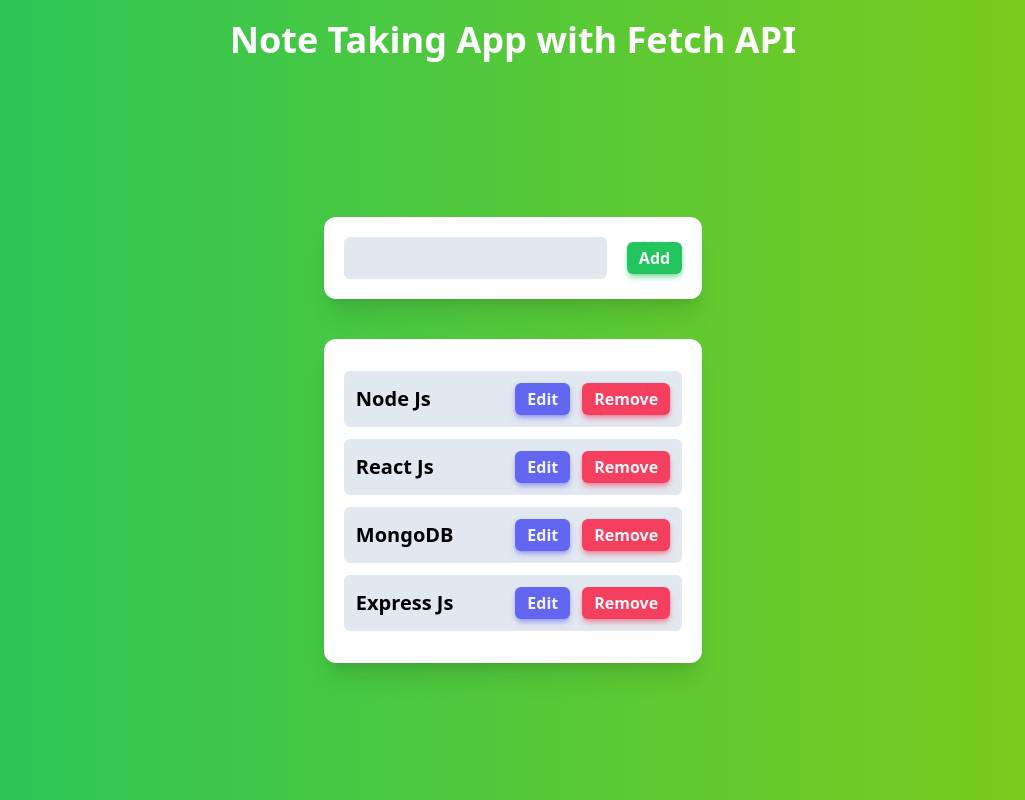
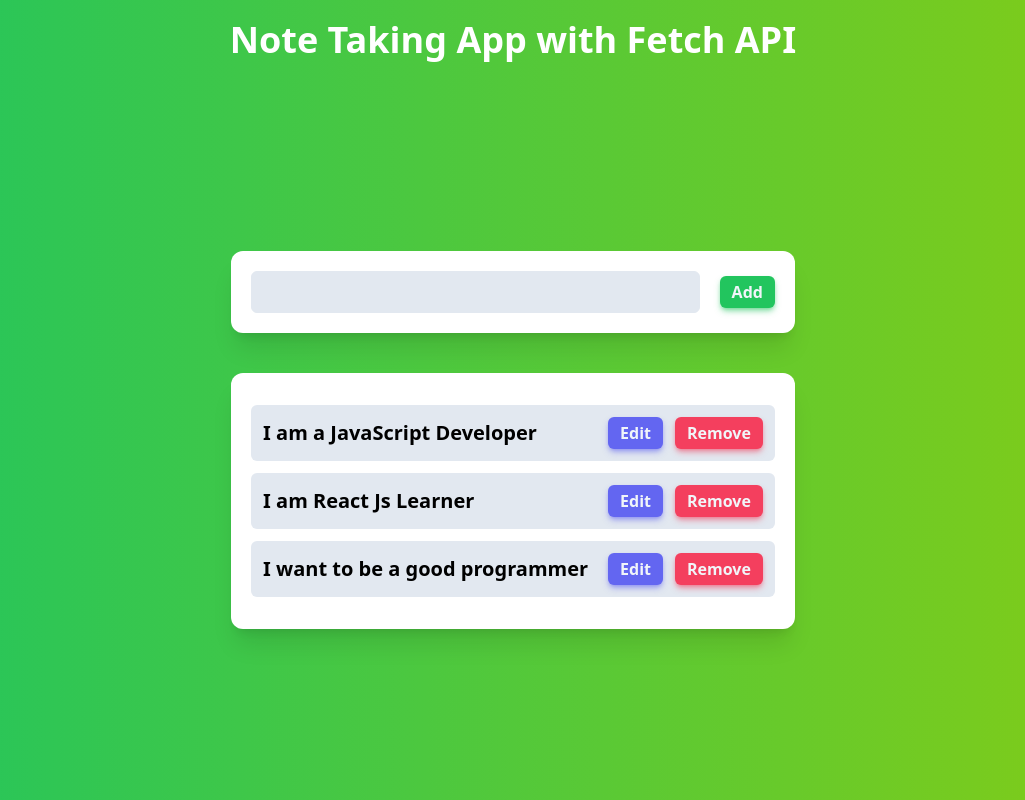
Before and after one commit to Nazmul1582/frontend-applications, a React (Create React App) app: page / in a window 1280 px wide. Shown: the whole page, without its empty margins (127-1152 px from the left). Built offline with nearby package versions, Linux system fonts and the light colour scheme; data requests are answered from the project's data file.

Commit message:
note-taking-app using fetch-api & lifting-state-up mechanism

```diff
--- a/package.json
+++ b/package.json
@@ -13,7 +13,7 @@
   },
   "scripts": {
     "start": "react-scripts start",
-    "server-start": "json-server -p 4000 --watch ./src/db.json",
+    "json-server": "json-server -p 4000 --watch ./src/db.json",
     "build": "react-scripts build",
     "test": "react-scripts test",
     "eject": "react-scripts eject"
--- a/public/index.html
+++ b/public/index.html
@@ -24,7 +24,9 @@
       work correctly both with client-side routing and a non-root public URL.
       Learn how to configure a non-root public URL by running `npm run build`.
     -->
-    <title>Note Taking App with Fetch API</title>
+    <title>
+      Note Taking App using Lifting State Up Mechanism and Fetch API
+    </title>
   </head>
   <body>
     <noscript>You need to enable JavaScript to run this app.</noscript>
--- a/src/App.js
+++ b/src/App.js
@@ -1,37 +1,43 @@
-import React, { useEffect, useState } from "react";
+import { useEffect, useState } from "react";
+import InputArea from "./components/InputArea";
+import OutputArea from "./components/OutputArea";
 
-function App() {
+const App = () => {
   const [noteTitle, setNoteTitle] = useState("");
   const [notes, setNotes] = useState([]);
   const [editMode, setEditMode] = useState(false);
   const [editableNote, setEditableNote] = useState(null);
 
+  // fist time fetch all notes
   const getAllNotes = () => {
     fetch("http://localhost:4000/notes")
       .then((response) => response.json())
-      .then((data) => setNotes(data))
-      .catch((err) => console.log(err));
+      .then((data) => setNotes(data));
   };
+
   useEffect(() => {
     getAllNotes();
   }, []);
 
+  // create handler
   const createHandler = (e) => {
     e.preventDefault();
     if (!noteTitle) {
-      alert("Please type a valid text");
+      alert("Please type a valid text!");
       return;
     }
+
     const newNote = {
       id: Date.now() + "",
       title: noteTitle,
     };
 
-    fetch("http://localhost:4000/notes", {
+    // post request to create a new note
+    fetch(`http://localhost:4000/notes`, {
       method: "POST",
       body: JSON.stringify(newNote),
       headers: {
-        "Content-Type": "application/json",
+        "Content-Type": "application/json; charset=UTF-8",
       },
     }).then(() => {
       getAllNotes();
@@ -39,41 +45,48 @@ function App() {
     });
   };
 
-  const removeHandler = (noteId) => {
-    fetch(`http://localhost:4000/notes/${noteId}`, {
-      method: "delete",
-    }).then(() => getAllNotes());
+  // edit handler
+  const editHandler = (noteId) => {
+    setEditMode(true);
+    const toBeEdited = notes.find((note) => note.id === noteId);
+    setEditableNote(toBeEdited);
+    setNoteTitle(toBeEdited.title);
   };
 
-  const editHandler = (noteId) => {
-    setEditMode(true);
-    const toBeEditable = notes.find((note) => note.id === noteId);
-    setEditableNote(toBeEditable);
-    setNoteTitle(toBeEditable.title);
-  };
-
+  // update handler
   const updateHandler = (e) => {
     e.preventDefault();
     if (!noteTitle) {
-      alert("Please type a valid text");
+      alert("Please type a valid text!");
       return;
     }
-    const newNote = {
+    const updatedNote = {
       title: noteTitle,
     };
+    // patch request only for title update
     fetch(`http://localhost:4000/notes/${editableNote.id}`, {
       method: "PATCH",
-      body: JSON.stringify(newNote),
+      body: JSON.stringify(updatedNote),
       headers: {
-        "content-type": "application/json",
+        "Content-Type": "application/json; charset=UTF-8",
       },
     }).then(() => {
       getAllNotes();
-      setNoteTitle("");
       setEditMode(false);
       setEditableNote(null);
+      setNoteTitle("");
     });
   };
+
+  // create remove handler
+  const removeHandler = (noteId) => {
+    fetch(`http://localhost:4000/notes/${noteId}`, {
+      method: "DELETE",
+    }).then(() => {
+      getAllNotes();
+    });
+  };
+
   return (
     <div className="min-h-screen  bg-gradient-to-r from-green-500 to-lime-500">
       <h1 className="text-center text-4xl font-bold py-5 text-white">
@@ -81,59 +94,22 @@ function App() {
       </h1>
       <div className="flex items-center justify-center custom-height">
         <div>
-          <form
-            onSubmit={(e) => (editMode ? updateHandler(e) : createHandler(e))}
-            className="mb-10 bg-white shadow-xl p-5 rounded-xl text-center font-bold flex justify-center items-center gap-5"
-          >
-            <input
-              type="text"
-              value={noteTitle}
-              onChange={(e) => setNoteTitle(e.target.value)}
-              className="p-2 rounded-md bg-slate-200 w-full border border-slate-200 focus:border-green-500 outline-0"
-            />
-            <button className="btn bg-green-500 shadow-green-500/50">
-              {editMode ? "Update" : "Add"}
-            </button>
-          </form>
-
-          <div
-            className={`bg-white shadow-xl rounded-xl text-center font-bold p-5  ${
-              notes.length === 0 ? "hidden" : "block"
-            }`}
-          >
-            <div
-              className={` max-h-[300px] ${
-                notes.length >= 4 && "overflow-y-scroll"
-              }`}
-            >
-              {notes.map((note) => (
-                <div
-                  key={note.id}
-                  className="bg-slate-200 flex gap-5 items-center justify-between rounded-md p-3 my-3"
-                >
-                  <p className="text-xl">{note.title}</p>
-                  <div className="flex gap-3">
-                    <button
-                      onClick={() => editHandler(note.id)}
-                      className="btn bg-indigo-500 shadow-indigo-500/50"
-                    >
-                      Edit
-                    </button>
-                    <button
-                      onClick={() => removeHandler(note.id)}
-                      className="btn bg-rose-500 shadow-rose-500/50"
-                    >
-                      Remove
-                    </button>
-                  </div>
-                </div>
-              ))}
-            </div>
-          </div>
+          <InputArea
+            noteTitle={noteTitle}
+            setNoteTitle={setNoteTitle}
+            editMode={editMode}
+            createHandler={createHandler}
+            updateHandler={updateHandler}
+          />
+          <OutputArea
+            notes={notes}
+            editHandler={editHandler}
+            removeHandler={removeHandler}
+          />
         </div>
       </div>
     </div>
   );
-}
+};
 
 export default App;
--- /dev/null
+++ b/src/components/InputArea.js
@@ -0,0 +1,28 @@
+import React from "react";
+
+const InputArea = ({
+  noteTitle,
+  setNoteTitle,
+  createHandler,
+  editMode,
+  updateHandler,
+}) => {
+  return (
+    <form
+      onSubmit={(e) => (editMode ? updateHandler(e) : createHandler(e))}
+      className="mb-10 bg-white shadow-xl p-5 rounded-xl text-center font-bold flex justify-center items-center gap-5"
+    >
+      <input
+        type="text"
+        value={noteTitle}
+        onChange={(e) => setNoteTitle(e.target.value)}
+        className="p-2 rounded-md bg-slate-200 w-full border border-slate-200 focus:border-green-500 outline-0"
+      />
+      <button className="btn bg-green-500 shadow-green-500/50">
+        {editMode ? "Update" : "Add"}
+      </button>
+    </form>
+  );
+};
+
+export default InputArea;
--- /dev/null
+++ b/src/components/OutputArea.js
@@ -0,0 +1,40 @@
+import React from "react";
+
+const OutputArea = ({ notes, editHandler, removeHandler }) => {
+  return (
+    <div
+      className={`bg-white shadow-xl rounded-xl text-center font-bold p-5  ${
+        notes.length === 0 ? "hidden" : "block"
+      }`}
+    >
+      <div
+        className={` max-h-[300px] ${notes.length >= 4 && "overflow-y-scroll"}`}
+      >
+        {notes.map((note) => (
+          <div
+            key={note.id}
+            className="bg-slate-200 flex gap-5 items-center justify-between rounded-md p-3 my-3"
+          >
+            <p className="text-xl">{note.title}</p>
+            <div className="flex gap-3">
+              <button
+                onClick={() => editHandler(note.id)}
+                className="btn bg-indigo-500 shadow-indigo-500/50"
+              >
+                Edit
+              </button>
+              <button
+                onClick={() => removeHandler(note.id)}
+                className="btn bg-rose-500 shadow-rose-500/50"
+              >
+                Remove
+              </button>
+            </div>
+          </div>
+        ))}
+      </div>
+    </div>
+  );
+};
+
+export default OutputArea;
--- a/src/db.json
+++ b/src/db.json
@@ -2,19 +2,15 @@
   "notes": [
     {
       "id": "1677952196387",
-      "title": "Node Js"
+      "title": "I am a JavaScript Developer"
     },
     {
       "id": "1677952208398",
-      "title": "React Js"
+      "title": "I am React Js Learner"
     },
     {
       "id": "1677952225038",
-      "title": "MongoDB"
-    },
-    {
-      "id": "1678730435515",
-      "title": "Express Js"
+      "title": "I want to be a good programmer"
     }
   ]
 }
```
Also changed, not shown: 1 other file (tests, documents, lock files or other folders).
